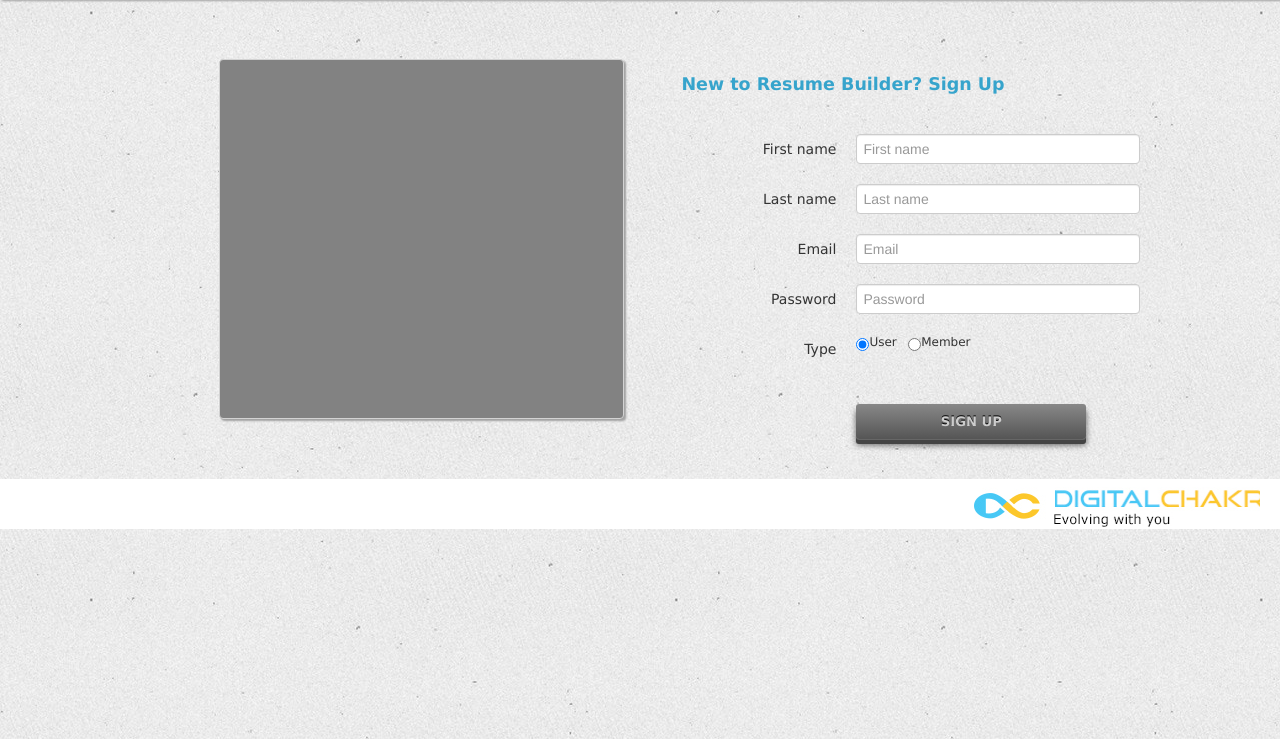
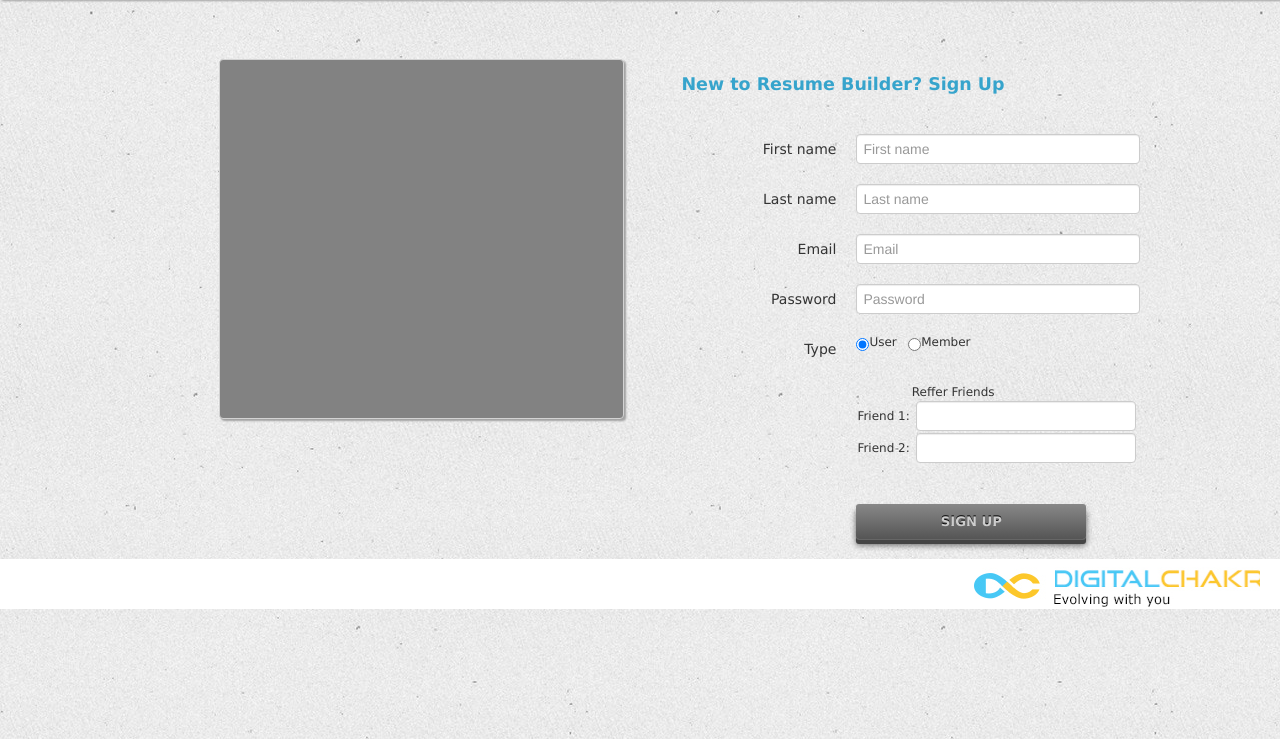
Before and after one commit to jrkphani/resume, a CodeIgniter app: page /resume/login/ in a window 1280 px wide. Shown: the part 61-800 px from the top of the page. Run offline with CodeIgniter, Linux system fonts and the light colour scheme.

Commit message:
email validation on register

```diff
--- a/application/views/login_view.php
+++ b/application/views/login_view.php
@@ -1,4 +1,4 @@
-	<div class="row-fluid loginPage" >
+	<div class="row-fluid loginPage" style="height:520px;">
 		<div class="span4 offset2 video">
 
 		</div>
@@ -22,7 +22,7 @@
 			  <div class="control-group">
 			    <label class="control-label" for="inputEmail">Email</label>
 			    <div class="controls">
-			      <input type="text" class="input-xlarge" name="email_address" id="inputEmail" placeholder="Email">
+			      <input type="email" class="input-xlarge email_check" name="email_address" id="inputEmail" data="Primary" placeholder="Email">
 			    </div>
 			  </div>
 			  <div class="control-group">
@@ -39,6 +39,23 @@
 			    </div>
 			  </div>
 			  <div class="control-group">
+			  	<div class="controls">
+				  <table>
+				  	<th>
+				  		<td colspan='2'>Reffer Friends</td>
+				  	</th>
+				  	<tr>
+				  		<td>Friend 1:</td>
+				  		<td>&nbsp<input type="email" name="friend_email1" class="email_check" id="friend_email1" data="Friend 1" /></td>
+				  	</tr>
+				  	<tr>
+				  		<td>Friend 2:</td>
+				  		<td>&nbsp<input type="email" name="friend_email2" class="email_check" id="friend_email2" data="Friend 2" /></td>
+				  	</tr>
+				  </table>
+			</div>
+			</div>
+			  <div class="control-group">
 			    <div class="controls">
 			        <span id="signupsubmit" class="signUpbutton">Sign Up</span>
 			    </div>
--- a/assets/js/login.js
+++ b/assets/js/login.js
@@ -74,17 +74,26 @@ $(document).ready(function()
 		var lastname = $.trim($('#lastname').val());
 		var role = $('input:radio[name=role]:checked').val();
 
+		var friend_email1 = $.trim($('#friend_email1').val());
+		var friend_email2 = $.trim($('#friend_email2').val());
+
 		if(!validate('First Name','firstname',man=true,max=100,min=3,type='string',disp='error_msg1')) return false;
 		else if(!validate('Last Name','lastname',man=true,max=100,min=false,type='string',disp='error_msg1')) return false;
 		else if(!validate('Email','inputEmail',man=true,max=254,min=false,type='email',disp='error_msg1')) return false;
 		else if(!validate('Password','inputPassword',man=true,max=100,min=4,type='false',disp='error_msg1')) return false;
+
+		else if(!validate('Friend 1 Email','friend_email1',man=true,max=254,min=false,type='email',disp='error_msg1')) return false;
+		else if(!validate('Friend 2 Email','friend_email2',man=true,max=254,min=false,type='email',disp='error_msg1')) return false;
 		else
 		{
+			/*$(".email_check").each(function(){
+				validate_email($(this).val(),$(this).attr('data'));
+			});*/
 			$.ajax(
 			{
 				url:baseurl+'registration',
 				type:'POST',
-				data:{'firstname':firstname,'lastname':lastname,'email_address':email,'pass_word':password,'role':role},
+				data:{'firstname':firstname,'lastname':lastname,'email_address':email,'pass_word':password,'role':role,'friend_email1':friend_email1,'friend_email2':friend_email2},
 				dataType: 'json',
 				success:function(data)
 				{
@@ -148,4 +157,37 @@ $(document).ready(function()
 			});
 		}
 	});
+
+	//Validate email is original
+	$('.email_check').change(function(){
+		validate_email($(this).val(),$(this).attr('data'));
+	});
 });
+
+function validate_email(email,person)
+{
+	$.ajax(
+	{
+		url:baseurl+'registration/validateEmail/',
+		type:'GET',
+		data: {'email':email},
+		dataType: 'json',
+		success:function(data)
+		{
+			if(data.resultset.success=='-1')
+			{
+				$('#error_msg1').html(person+' Email is invalid.');
+				return false;
+			}
+			else if(data.resultset.success=='-2')
+			{
+				$('#error_msg1').html(person+' Email is already registered with us.');
+				return false;
+			}
+		},
+		error:function()
+		{
+			$('#error_msg1').html('Internal error, try agian...');
+		}
+	});
+}
```
Also changed, not shown: application/controllers/registration.php (+70 -2 lines).
